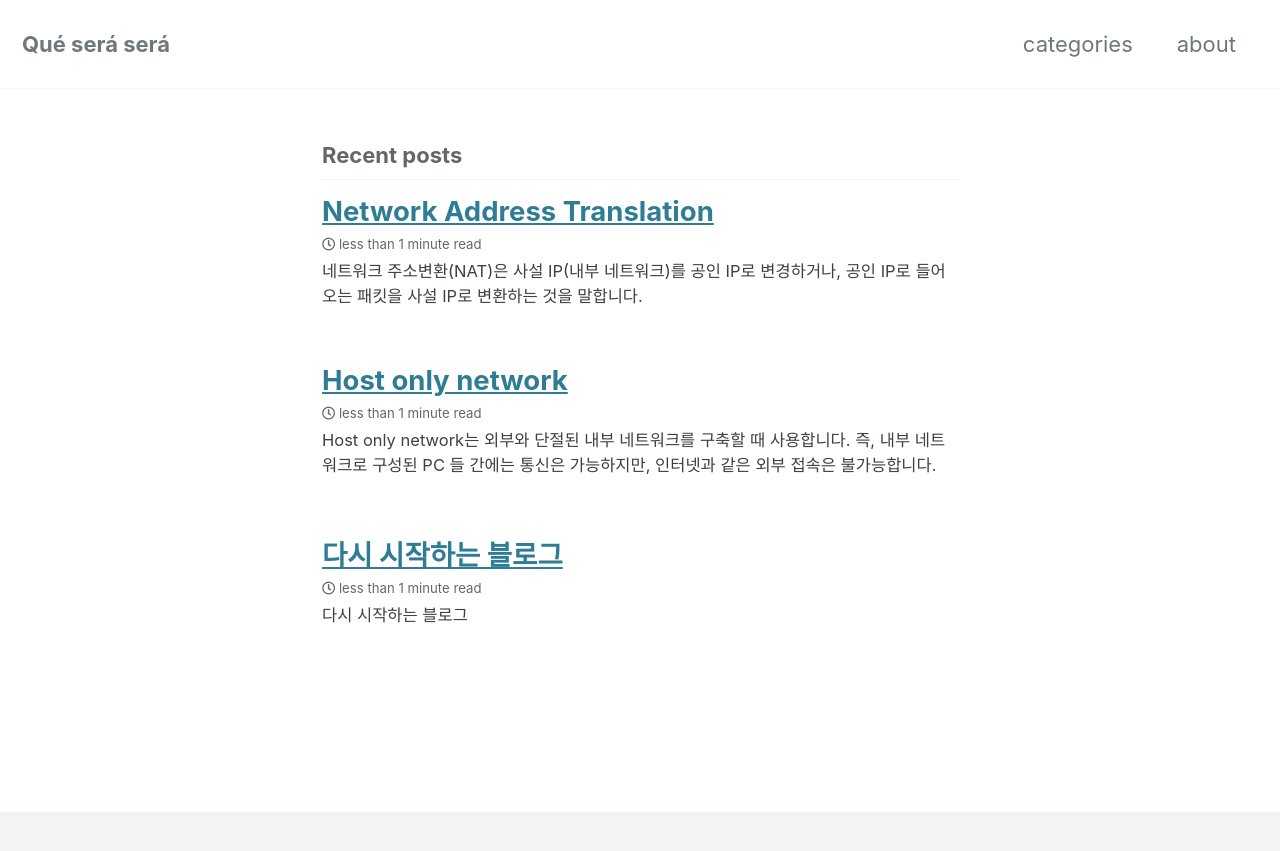
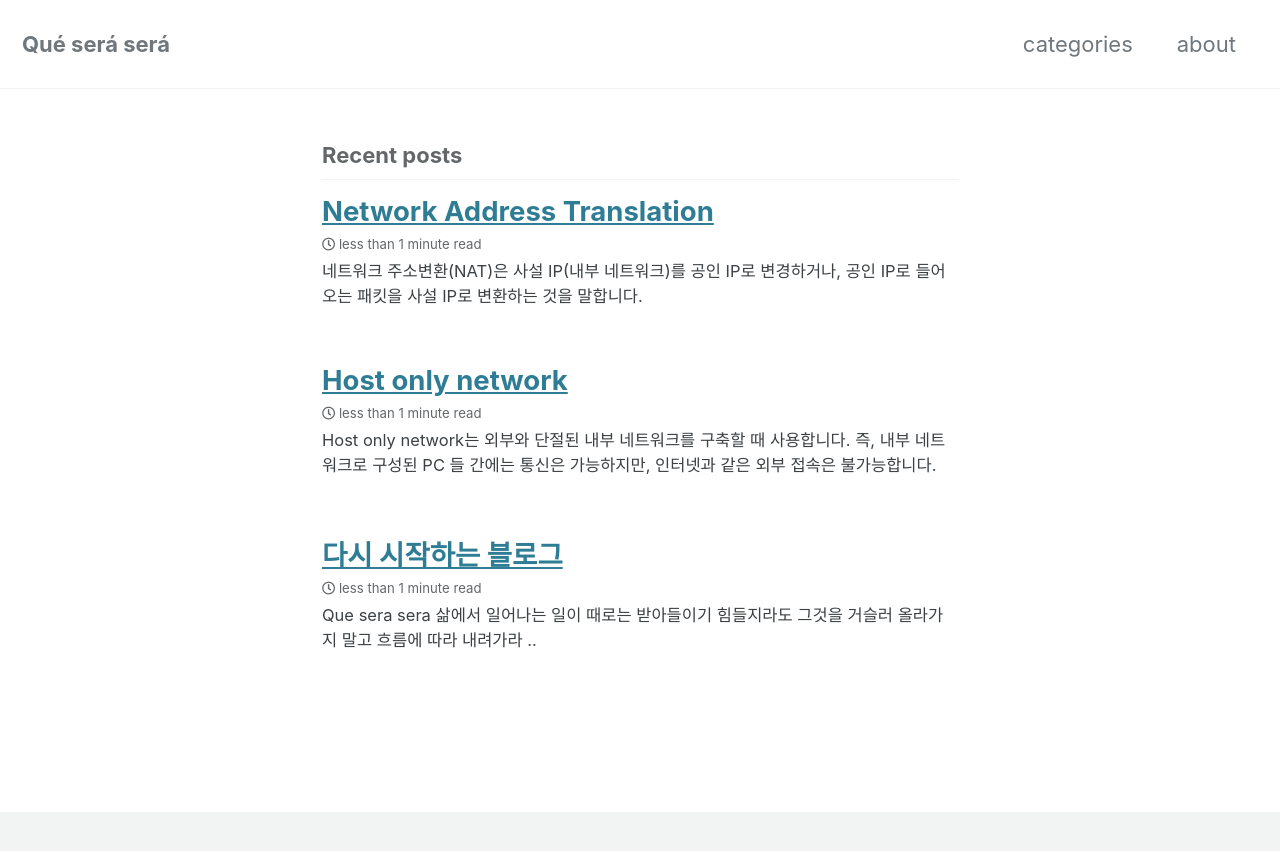
Before and after one commit to JinHoKwon/jinhokwon.github.io, a Jekyll site: the page built from index.html, in a window 1280 px wide. Shown: the top 851 px of the page. Built offline with Jekyll 4.4.1, drawn with Linux system fonts in a browser that asks for light colours; cached includes are drawn as plain includes; the list of posts is cut into pages by our own code.

Commit message:
* Que sera sera

```diff
--- a/_posts/2020-07-10-start-the-blog.md
+++ b/_posts/2020-07-10-start-the-blog.md
@@ -4,10 +4,9 @@ tags: Blog
 categories: Blog
 ---
 
-다시 시작하는 블로그
-
-
-
+Que sera sera
+> 삶에서 일어나는 일이 때로는 받아들이기 힘들지라도
+그것을 거슬러 올라가지 말고 흐름에 따라 내려가라 ..
 
 
 ![QueSeraSera](/assets/images/QueSeraSera.png)
```
